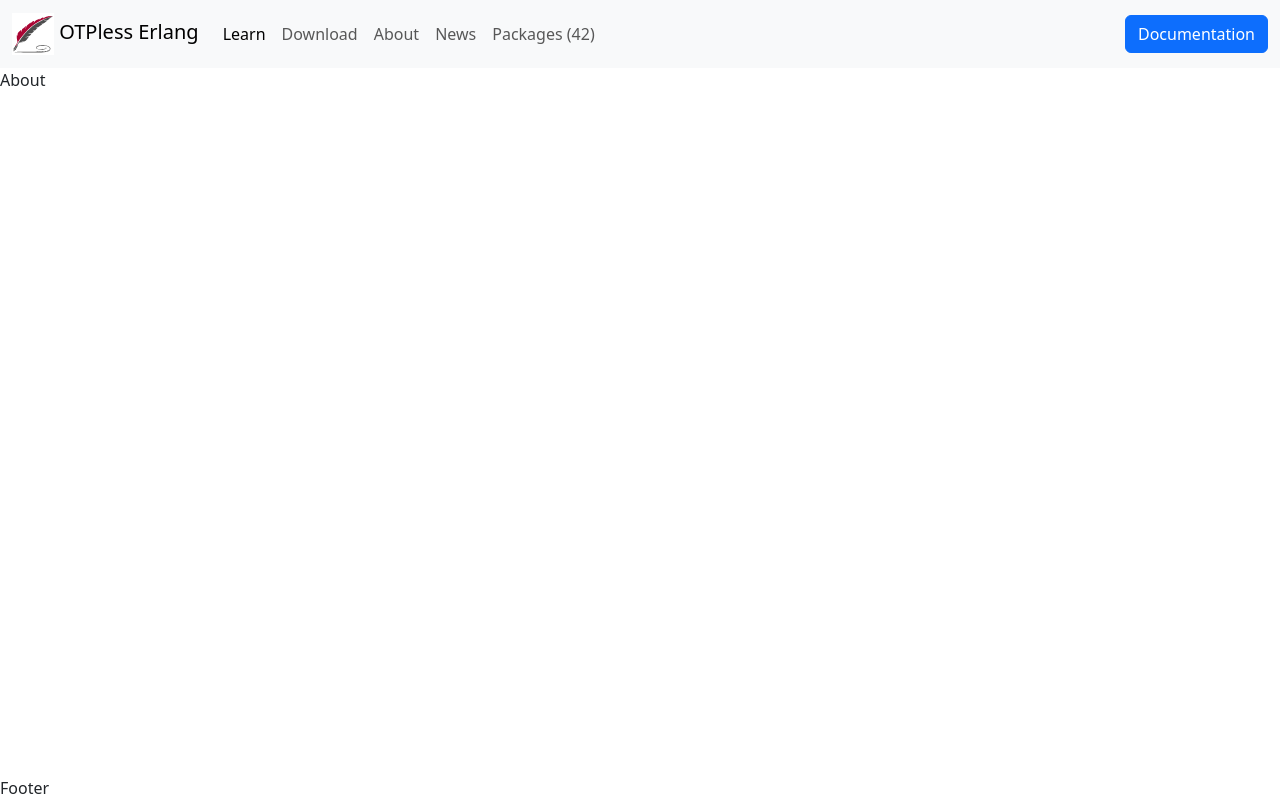
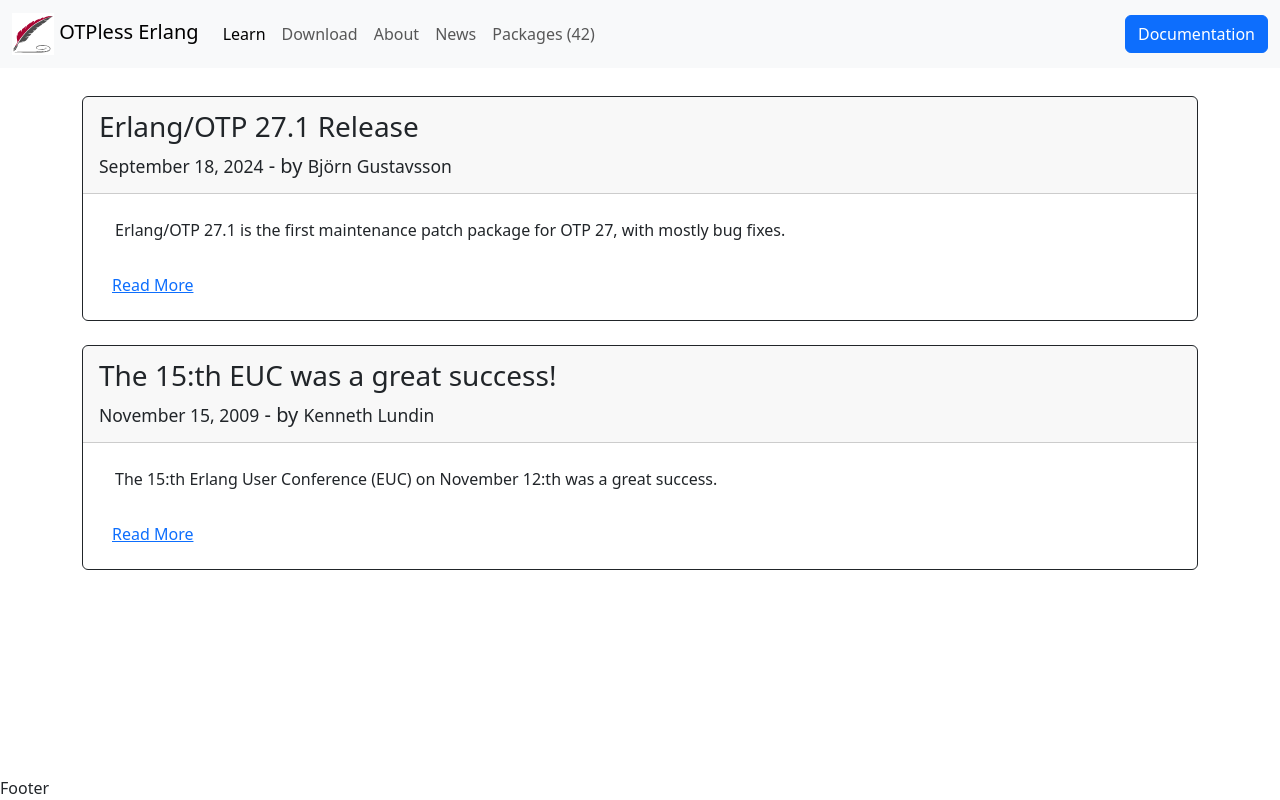
Before and after one commit to beam-erlang/beam-erlangsters-org, a Vue app: page /news in a window 1280 px wide. Built offline with nearby package versions, Linux system fonts and the light colour scheme.

Commit message:
implement the news page

```diff
--- /dev/null
+++ b/src/news/index.yml
@@ -0,0 +1,13 @@
+news:
+- title: "Erlang/OTP 27.1 Release"
+  date: "September 18, 2024"
+  author: "Björn Gustavsson "
+  overview: |
+    Erlang/OTP 27.1 is the first maintenance patch package for OTP 27, with
+    mostly bug fixes.
+- title: "The 15:th EUC was a great success!"
+  date: "November 15, 2009"
+  author: "Kenneth Lundin "
+  overview: |
+    The 15:th Erlang User Conference (EUC) on November 12:th was a great
+    success.
--- a/src/pages/News.vue
+++ b/src/pages/News.vue
@@ -1,3 +1,30 @@
+<script setup>
+import index from '@/news/index.yml';
+</script>
+
 <template>
-  <div>About</div>
+<div class="container d-flex flex-column mt-4">
+  <div
+    v-for="(metadata, number) in index.news"
+    class="my-1"
+  >
+    <div class="card border-dark mb-3">
+      <div class="card-header">
+        <p class="fs-3 mb-1">{{ metadata.title }}</p>
+        <p class="fs-5 mb-1">
+          <small>{{ metadata.date }}</small>
+          -
+          by <small>{{ metadata.author }}</small>
+        </p>
+      </div>
+      <div class="card-body">
+        <p class="card-text px-3 py-2">{{ metadata.overview }}</p>
+        <router-link
+          :to="`/news/${index.news.length - number}`"
+          class="btn btn-link"
+        >Read More</router-link>
+      </div>
+    </div>
+  </div>
+</div>
 </template>
```
